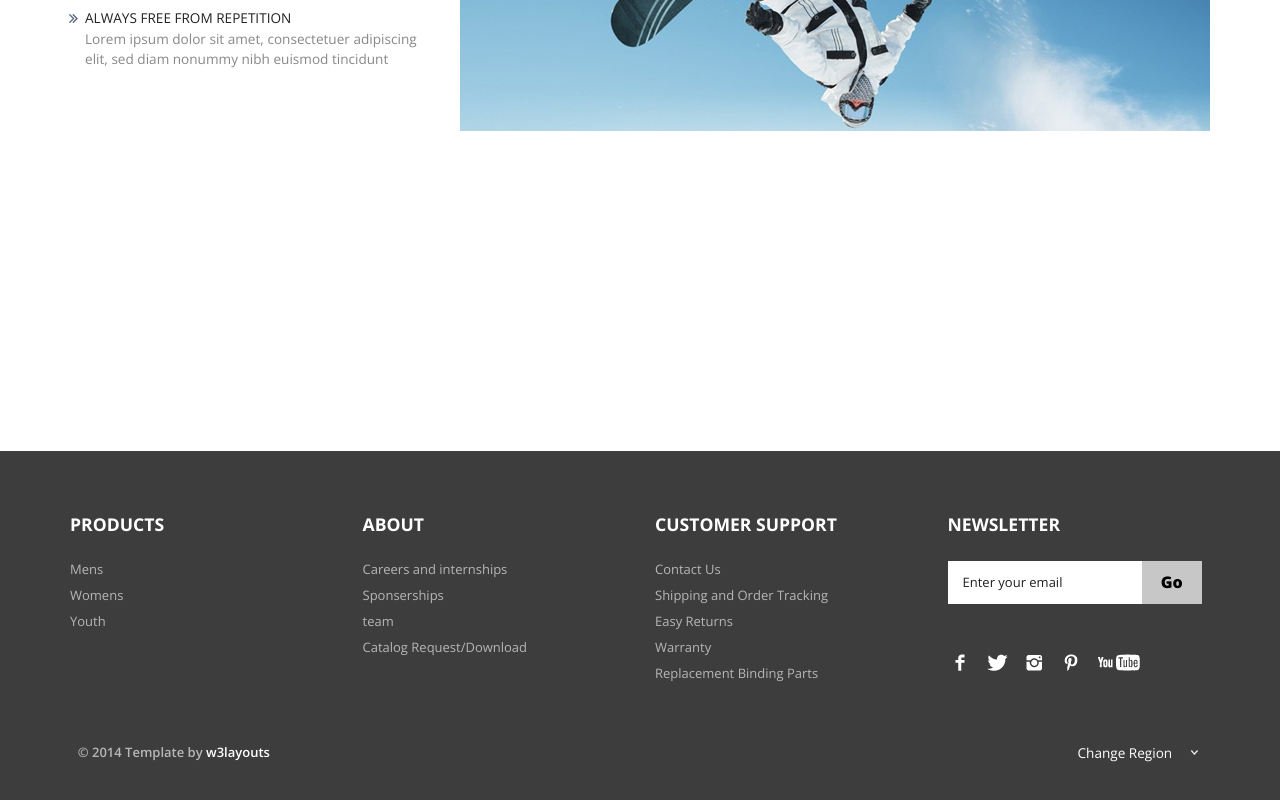
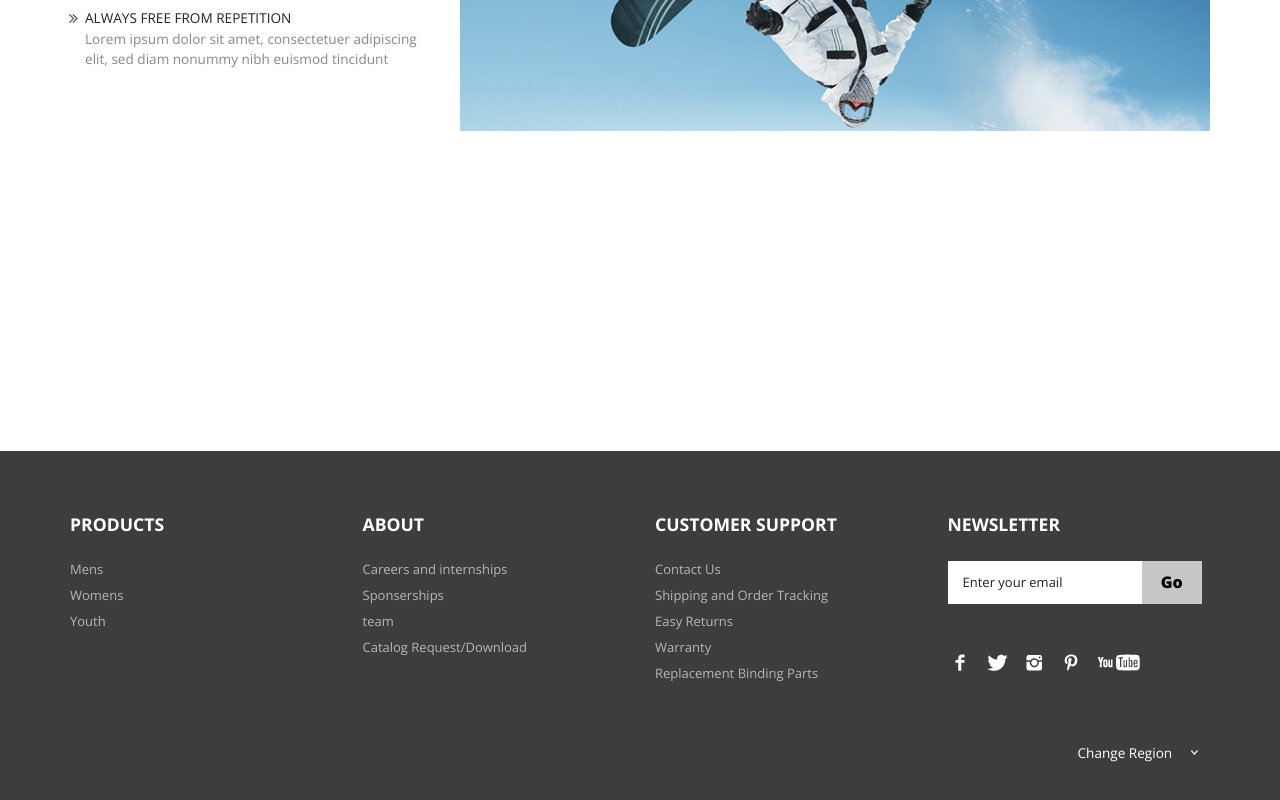
Before and after one commit to axioz115/axioz115.github.io, a plain HTML site: page team.html in a window 1280 px wide. Shown: the part 826-1626 px from the top of the page. Drawn offline with nearby package versions, Linux system fonts and the light colour scheme.

Commit message:
Update team.html

```diff
--- a/team.html
+++ b/team.html
@@ -7,7 +7,7 @@ License URL: http://creativecommons.org/licenses/by/3.0/
 <!DOCTYPE HTML>
 <html>
 <head>
-<title>Free Snow Bootstrap Website Template | Team :: w3layouts</title>
+<title>Snow Page Chida IDGS7-2</title>
 <link href="css/bootstrap.css" rel='stylesheet' type='text/css' />
 <link href="css/style.css" rel='stylesheet' type='text/css' />
 <meta name="viewport" content="width=device-width, initial-scale=1, maximum-scale=1">
@@ -258,9 +258,7 @@ License URL: http://creativecommons.org/licenses/by/3.0/
 					</div>
 				</div>
 				<div class="row footer_bottom">
-				    <div class="copy">
-			           <p>© 2014 Template by <a href="http://w3layouts.com" target="_blank">w3layouts</a></p>
-		            </div>
+
 					  <dl id="sample" class="dropdown">
 				        <dt><a href="#"><span>Change Region</span></a></dt>
 				        <dd>
```
